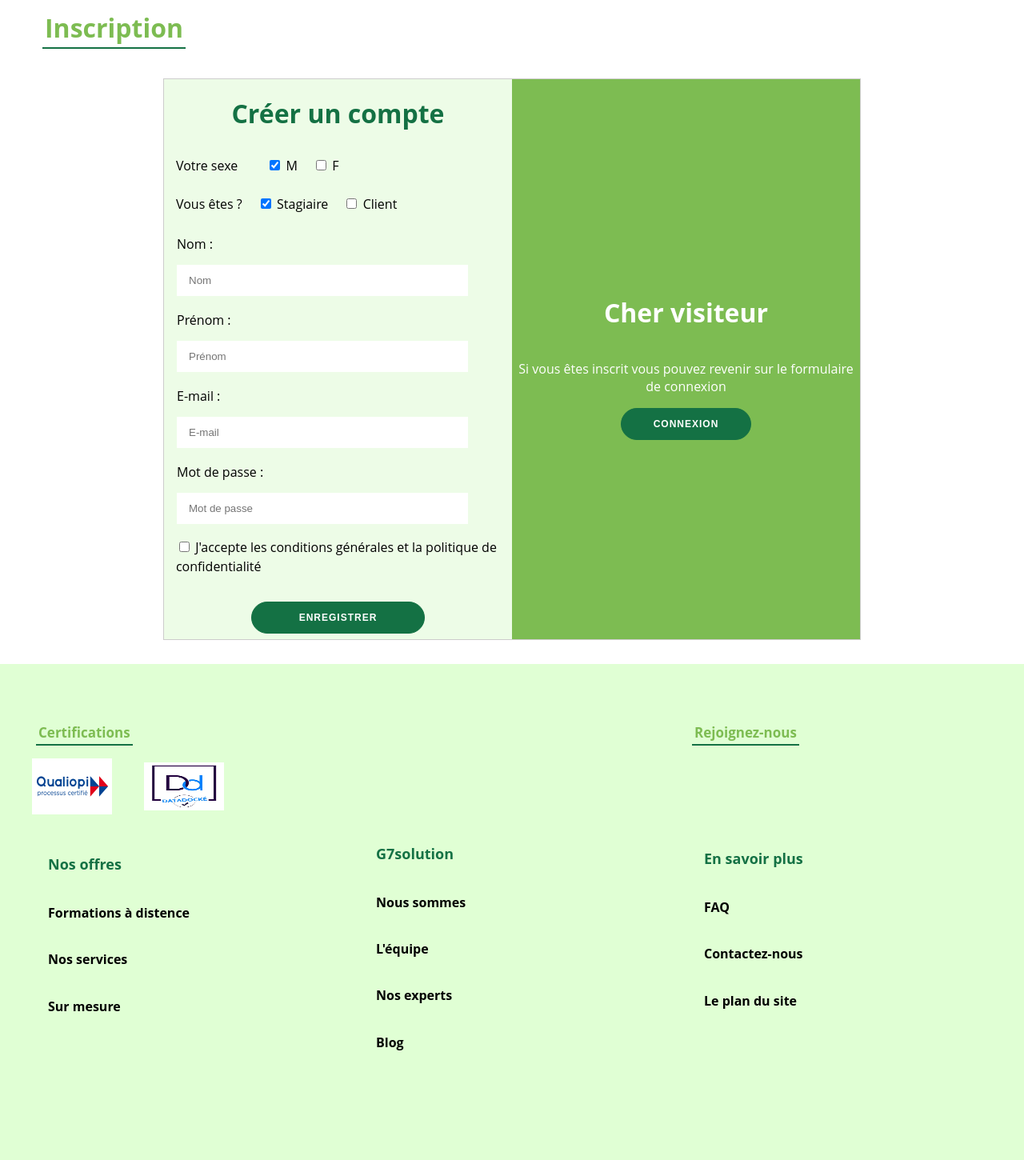
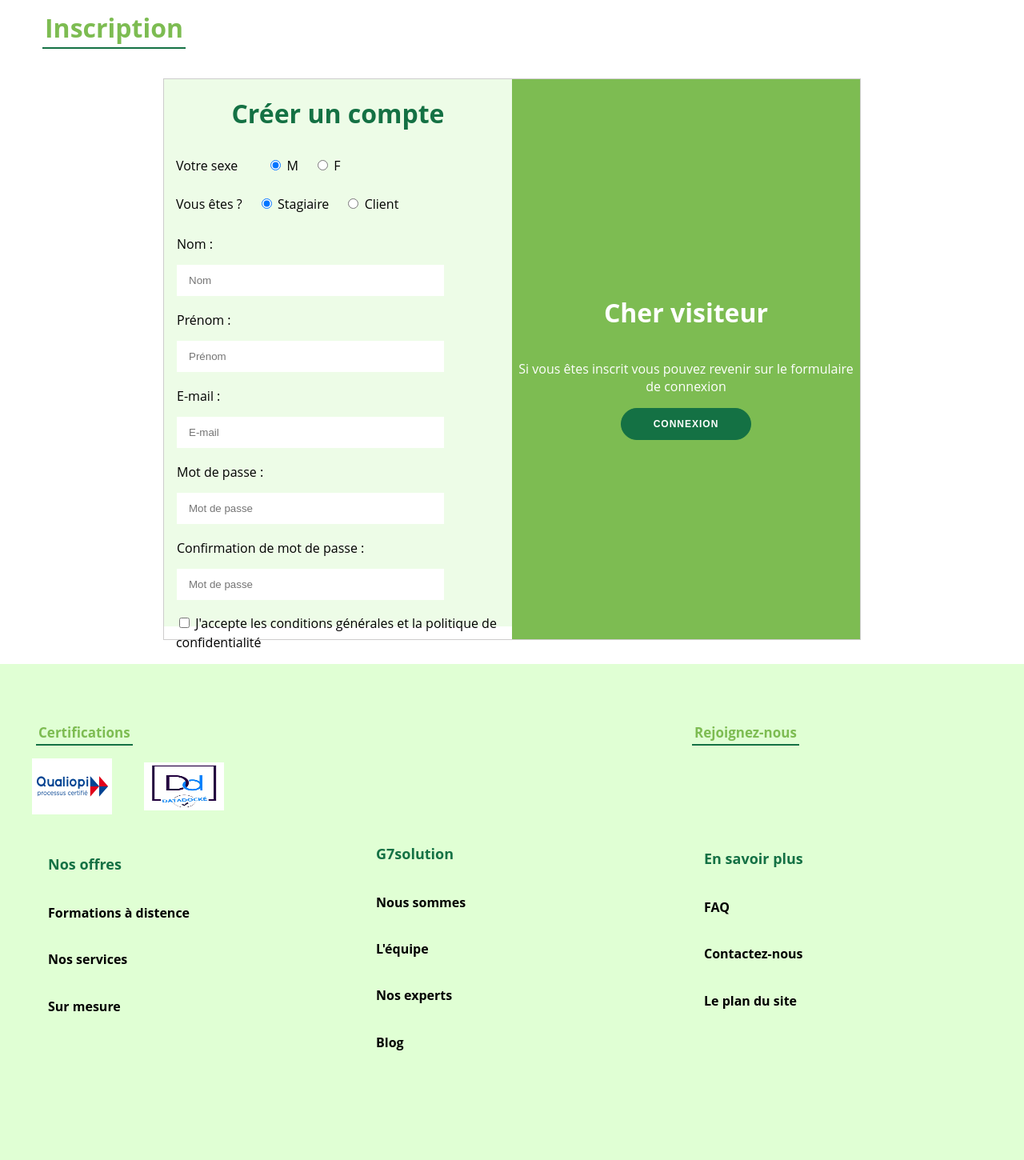
Before and after one commit to Layeche-t/Gsolution, a PHP site: page /templates/registrationForm.php in a window 1280 px wide. Shown: the part 183-1633 px from the top of the page at 80% size. Run offline with PHP 8.4, Linux system fonts and the light colour scheme.

Commit message:
new auth form

```diff
--- a/styles/style.css
+++ b/styles/style.css
@@ -1095,3 +1095,24 @@ p.titre-evenement-vert{
   font-weight: bold;
   color: #7DBC52;
 }
+
+ .alert {
+     padding: 20px;
+     background-color: #f44336;
+     color: white;
+ }
+
+.closebtn {
+    margin-left: 15px;
+    color: white;
+    font-weight: bold;
+    float: right;
+    font-size: 22px;
+    line-height: 20px;
+    cursor: pointer;
+    transition: 0.3s;
+}
+
+.closebtn:hover {
+    color: black;
+}
--- a/templates/registrationForm.php
+++ b/templates/registrationForm.php
@@ -1,11 +1,7 @@
-<!DOCTYPE html>
-<html>
+<?php
 
-<head>
-	<meta charset="utf-8">
-	<title>G7solution</title>
-	<link rel="stylesheet" type="text/css" href="styles.css">
-</head>
+require_once('../inc_config.php');
+?>
 
 <body>
 
@@ -14,8 +10,13 @@
 
 <!-- formulaire d'inscription -->
 
-	<h1 class="titre-blog"> <span class="span-blog">Inscription</span></h1>
-
+<h1 class="titre-blog"><span class="span-blog">Inscription</span></h1>
+<?php if (isset($_GET['error']) && $_GET['error'] == 'pw') : ?>
+    <div class="alert">
+        <span class="closebtn" onclick="this.parentElement.style.display='none';">&times;</span>
+        <strong>Attetion ! les mots de passes inserés sont ne sont pas identiques !  </strong>
+    </div>
+<?php endif; ?>
 <div class="contenaire-inscritpion">
 
     <form class="form-inscription" method="POST" action="../controllers/add.php">
@@ -23,14 +24,14 @@
 
         <div class="checkbox-inscription">
             <label class="label-checkbok-sex"> Votre sexe </label>
-				<input type="checkbox" name="" checked> <label>M</label>
-				<input type="checkbox" name=""> <label>F</label>
+            <input type="radio" name="sexe" value="0" checked> <label>M</label>
+            <input type="radio" name="sexe" value="1"> <label>F</label>
         </div>
 
         <div class="checkbox-inscription">
             <label class="label-checkbok">Vous êtes ? </label>
-				<input type="checkbox" name="" checked="checked"> <label>Stagiaire</label>
-				<input type="checkbox" name=""> <label>Client</label>
+            <input type="radio" name="role" value="stagaire" checked> <label>Stagiaire</label>
+            <input type="radio" name="role" value="client"> <label>Client</label>
         </div>
 
         <div class="div-inscription">
@@ -46,21 +47,30 @@
         </div>
 
         <div class="div-inscription">
-				<label>Mot de passe :</label><input class="input-inscription" type="password" name="password" placeholder="Mot de passe">
+            <label>Mot de passe :</label><input class="input-inscription" type="password" name="password"
+                                                placeholder="Mot de passe">
+        </div>
+
+        <div class="div-inscription">
+            <label>Confirmation de mot de passe :</label><input class="input-inscription" type="password"
+                                                                name="confirmPassword" placeholder="Mot de passe">
         </div>
 
         <div class="checkbox-inscription">
-				<input type="checkbox" name=""> <span class="conditinos"> J'accepte les conditions générales et la politique de confidentialité </span>
+            <input id="myCheck" type="checkbox" name=""> <span class="conditinos"> J'accepte les conditions générales et la politique de confidentialité </span>
         </div>
 
         <button class="retour-connexion" name="validation">ENREGISTRER</button>
+
+        <p id="demo"></p>
     </form>
 
     <!-- seconde partie -->
     <div class="infos-inscription">
         <h1 class="titre-visiteur">Cher visiteur</h1>
         <p class="p-connexion">Si vous êtes inscrit vous pouvez revenir sur le formulaire de connexion</p>
-			<button class="connexion-inscription"><a class="direction" href="formulaire_inscription.php"> CONNEXION </a></button>
+        <button class="connexion-inscription"><a class="direction" href="formulaire_inscription.php"> CONNEXION </a>
+        </button>
     </div>
 
 
@@ -71,3 +81,4 @@
 </body>
 
 </html>
+<!-- js-->
```
Also changed, not shown: classes/AbstractDataBase.php (+7 -1 lines), controllers/add.php (+10 -2 lines), templates/backoffice.php (+4 -4 lines), templates/form_autho.php (+9 -3 lines), templates/home_display.php (+12 -12 lines). Lines whose indentation alone changed are shown as unchanged.
